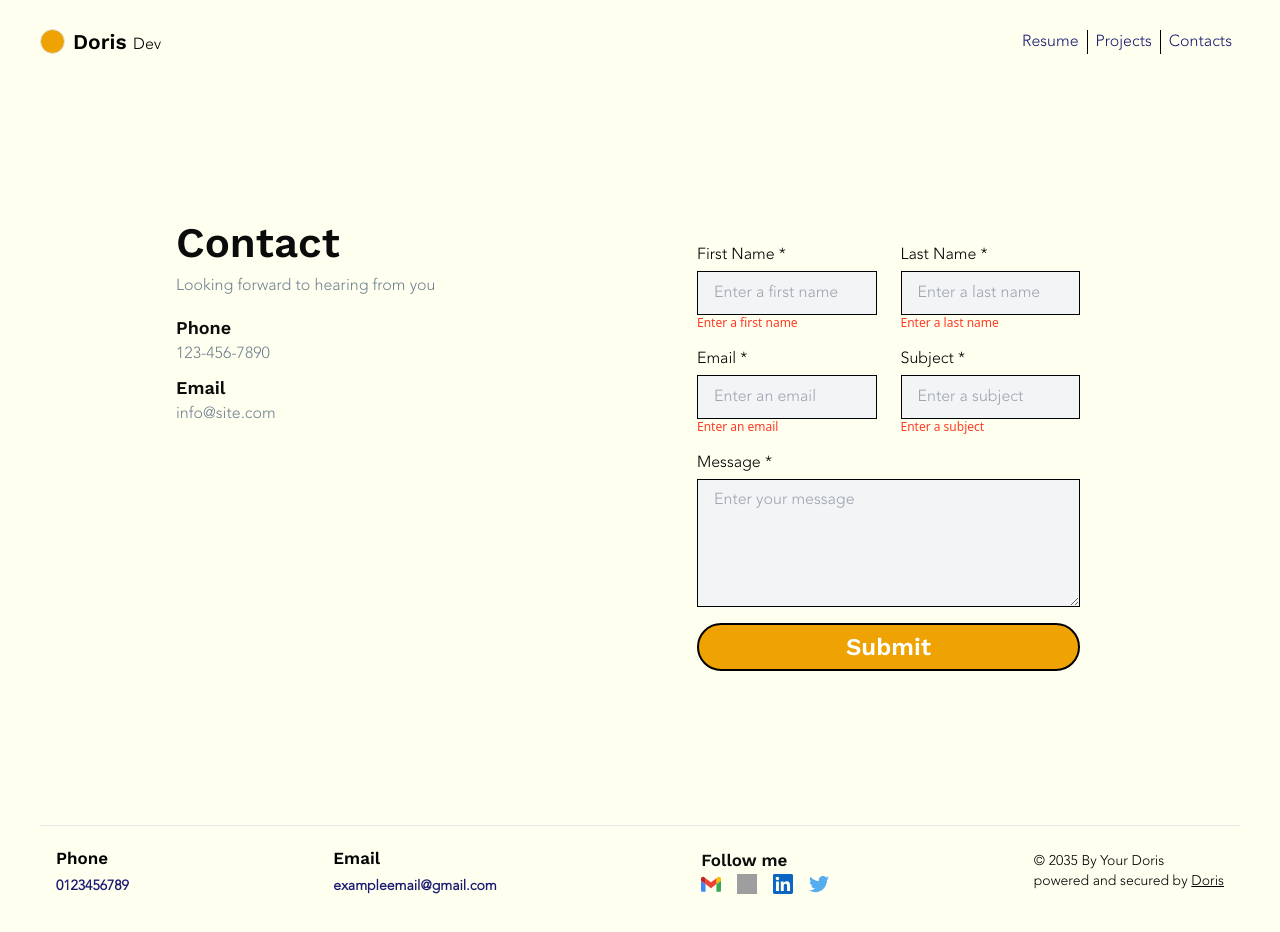
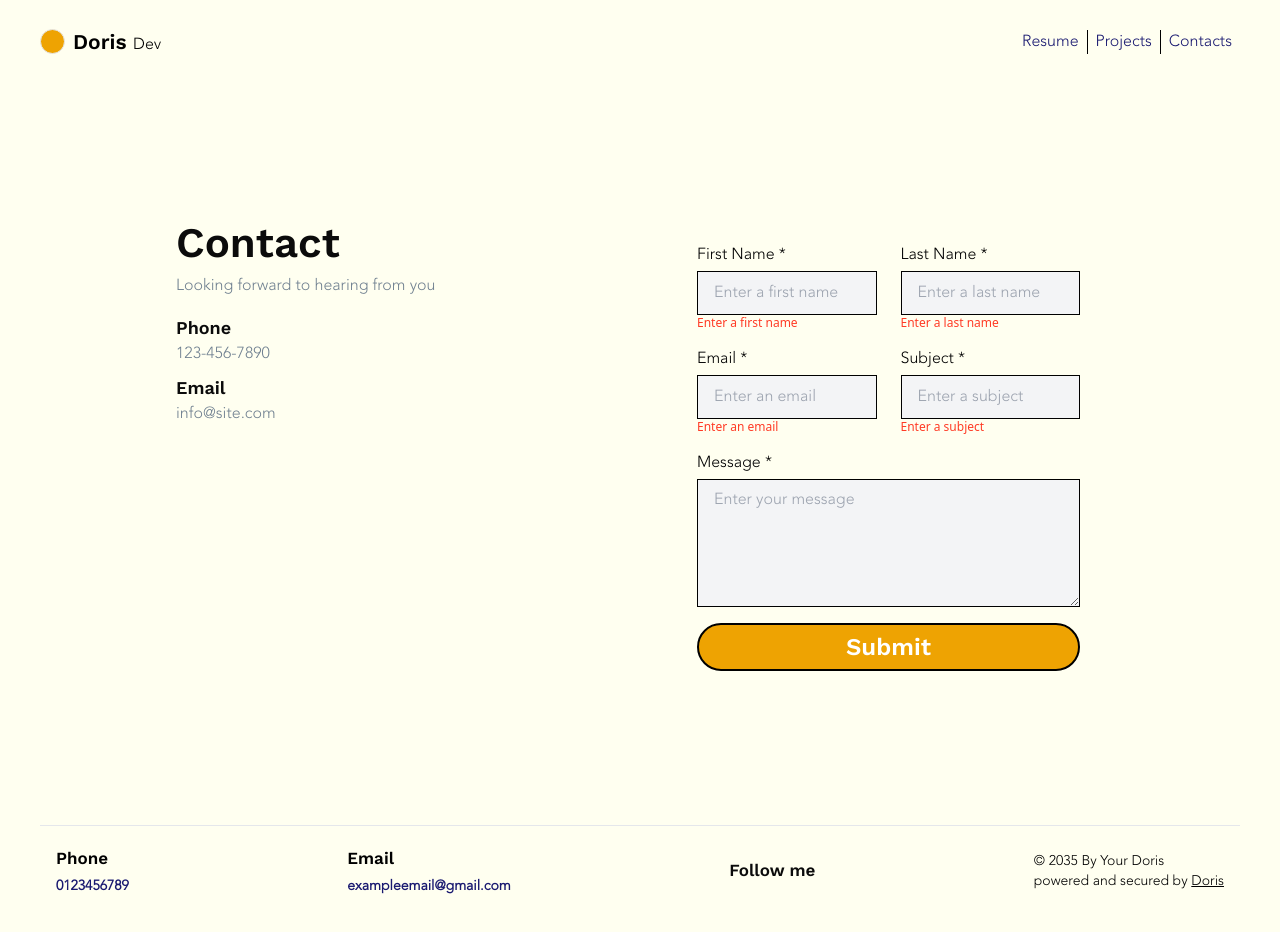
Before and after one commit to airxist/portfolio, a React (Vite) app: page /contacts in a window 1280 px wide. Shown: the top 932 px of the page. Built offline with nearby package versions, Linux system fonts and the light colour scheme; grey boxes are pictures that could not be loaded.

Commit message:
resolving error

```diff
--- a/src/components/common/footer/Footer.jsx
+++ b/src/components/common/footer/Footer.jsx
@@ -33,13 +33,13 @@ const Footer = () => {
           />
 
           <div className="flex items-center gap-x-4">
-            {socialLinks.map((link) => {
+            {/* {socialLinks.map((link) => {
               return (
                 <a href={link.href}>
                   <img src={link.icon} alt={link.href} className="size-5" />
                 </a>
               );
-            })}
+            })} */}
           </div>
         </div>
 
```
